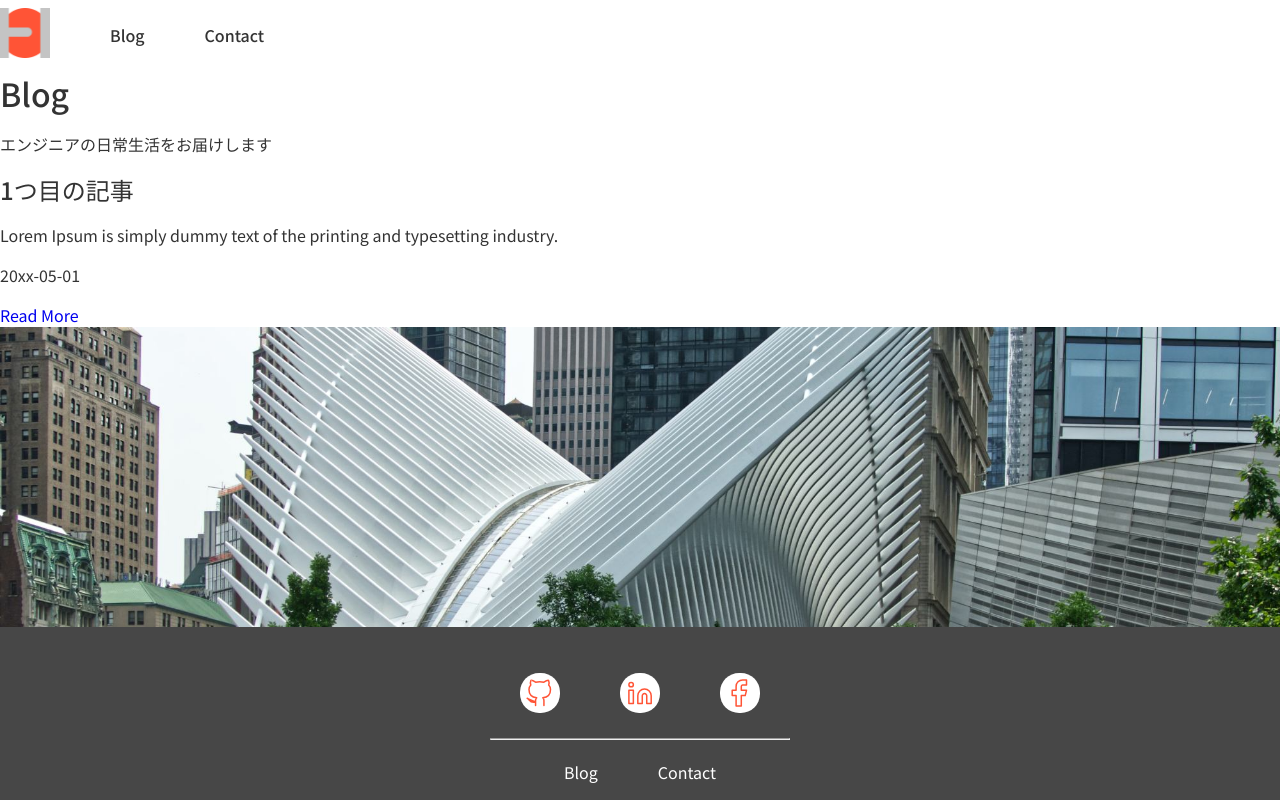
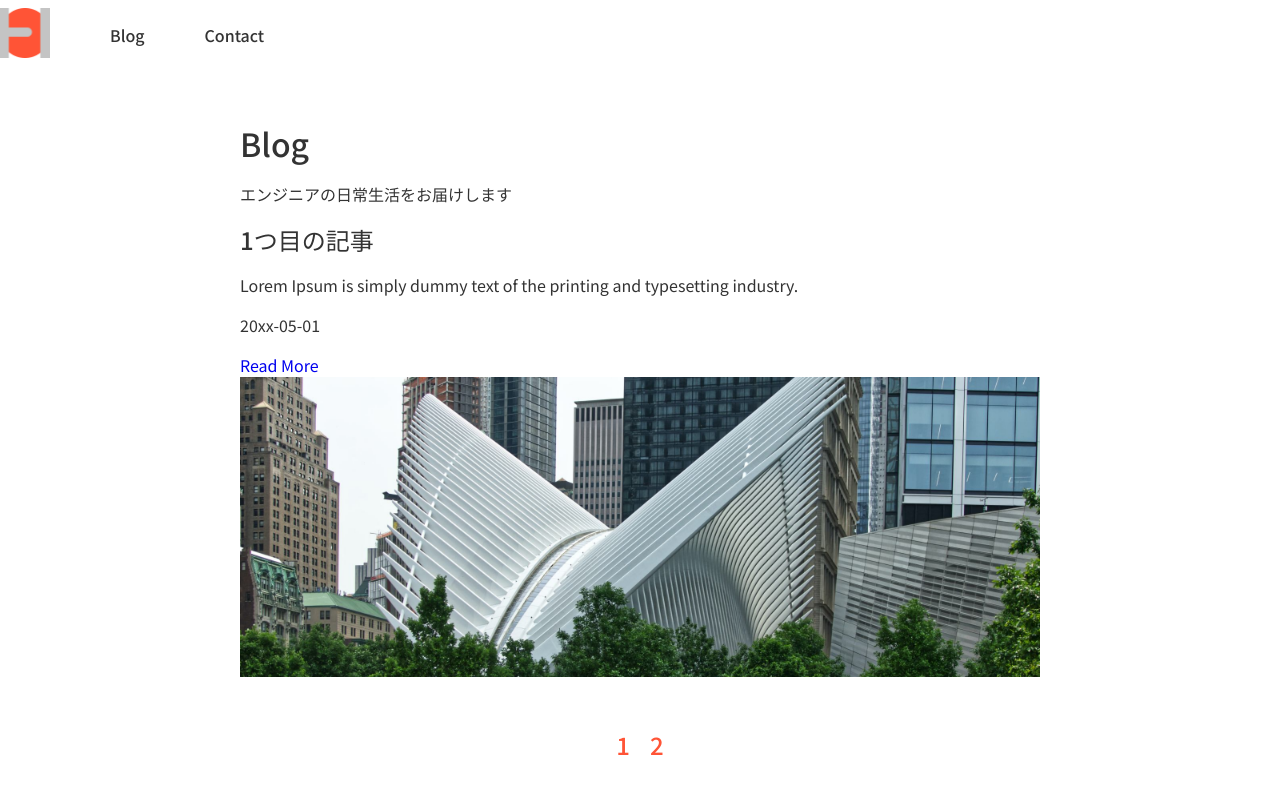
Before and after one commit to Kenichya/next-portfolio, a Next.js app: page /blog/page/2 in a window 1280 px wide. Shown: the top 800 px of the page. Built offline with nearby package versions, Linux system fonts and the light colour scheme.

Commit message:
Styles are added in blog page and pagination page.
Styles are added in blog page and pagination page. Pagination module is added the end of the blog page.

```diff
--- a/app/blog/page/[pagination]/page.js
+++ b/app/blog/page/[pagination]/page.js
@@ -11,6 +11,8 @@ const PaginationPage = async(props) => {
   const limitedBlogs = blogs.slice((currentPage - 1) * blogsPerPage, currentPage * blogsPerPage)
   return (
     <>
+      <div className="wrapper">
+        <div className="container">
           <h1>Blog</h1>
           <p>エンジニアの日常生活をお届けします</p>
           {limitedBlogs.map((blog, index) =>
@@ -26,6 +28,9 @@ const PaginationPage = async(props) => {
               </div>
             </div>
           )}
+        </div>
+        <Pagination numberPages={numberPages} />
+      </div>
     </>
   )
 }
```
Also changed, not shown: app/blog/page.js (+6 -2 lines). Lines whose indentation alone changed are shown as unchanged.
